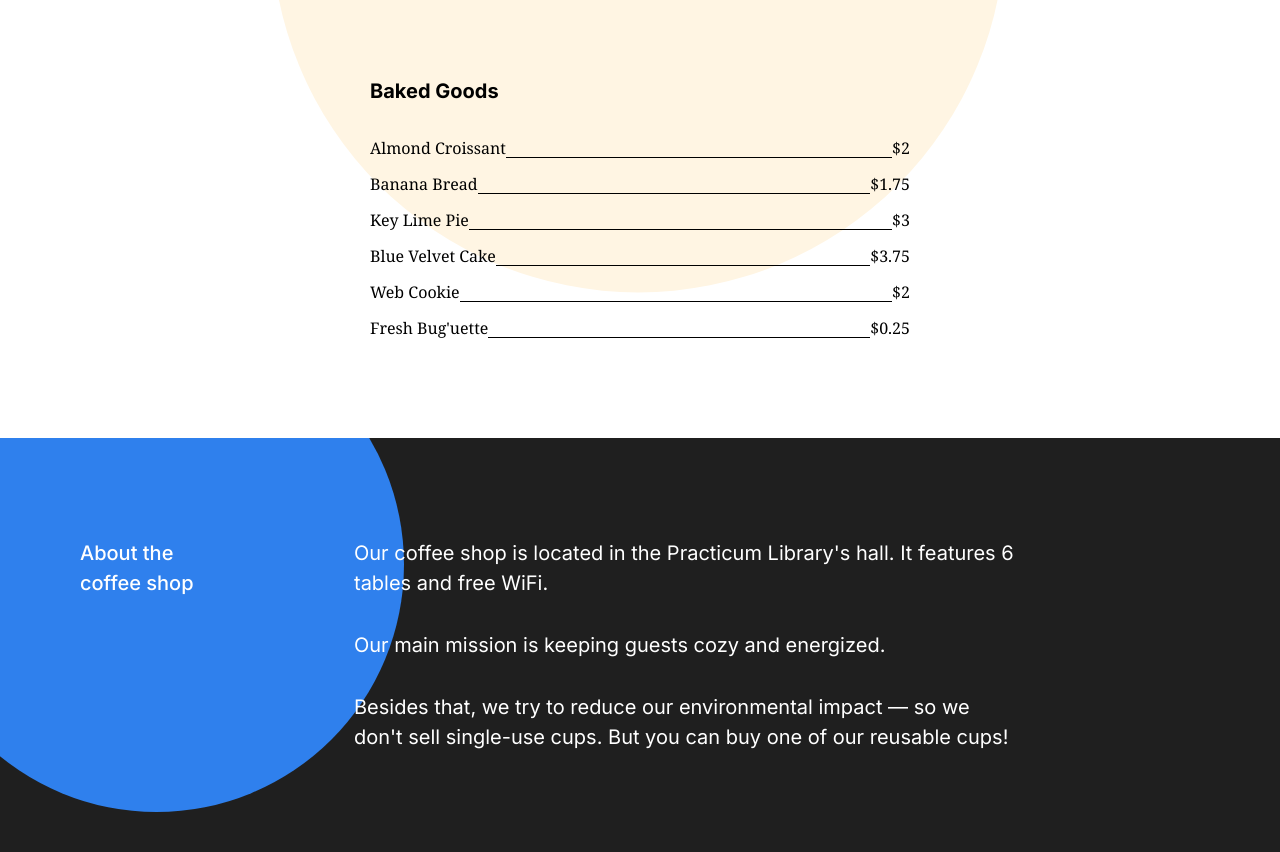
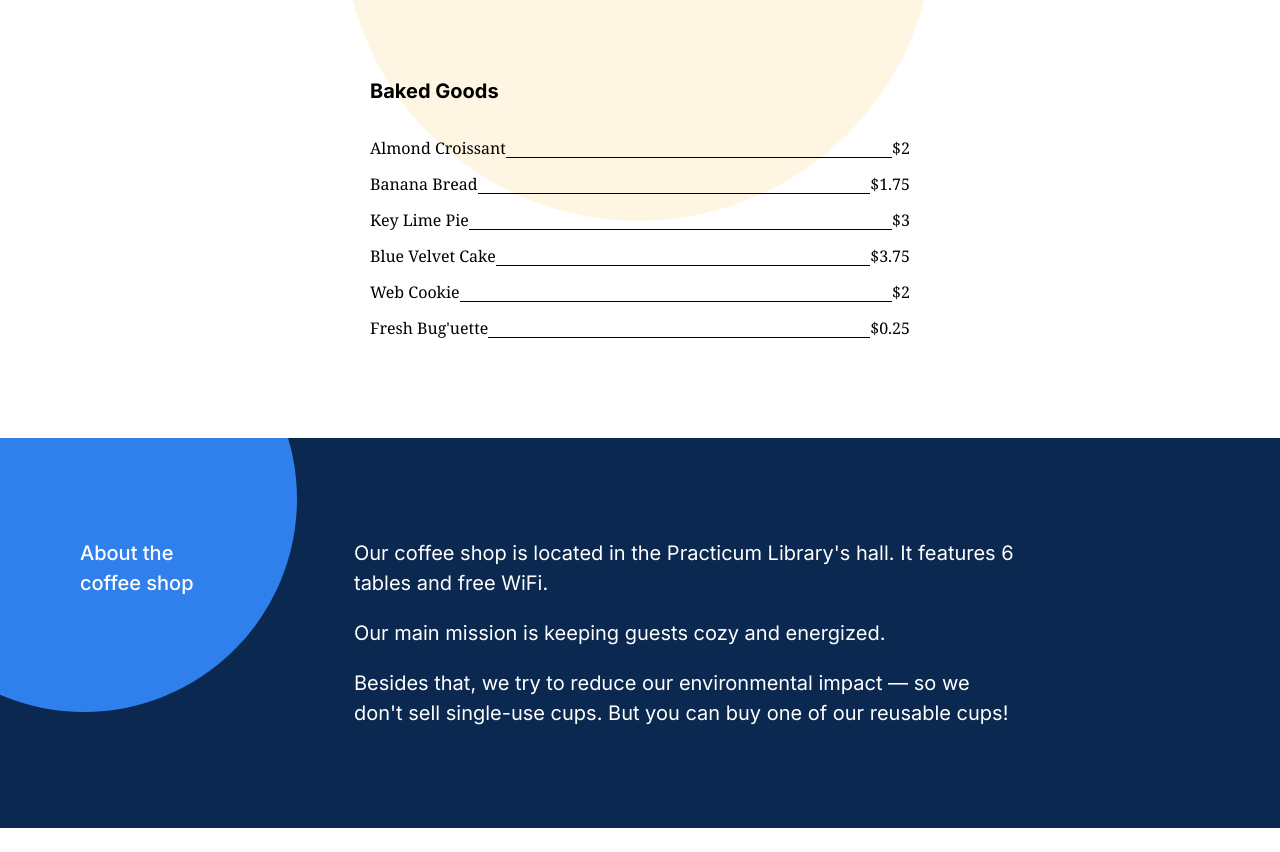
Before and after one commit to ncelesky/se_project_coffeeshop, a plain HTML site: page index.html in a window 1280 px wide. Shown: the part 3220-4072 px from the top of the page. After the commit the page ends 4048 px from the top, so only its background shows below. Drawn offline with Linux system fonts and the light colour scheme.

Commit message:
New update to menu.css

```diff
--- a/blocks/about.css
+++ b/blocks/about.css
@@ -1,6 +1,6 @@
 .about {
   padding: 100px 80px;
-  background-color: #1f1f1f;
+  background-color: #0a2850;
   color: #fff;
   overflow: hidden;
   position: relative;
@@ -28,7 +28,7 @@
   text-align: start;
   display: flex;
   flex-direction: column;
-  gap: 32px;
+  gap: 20px;
 }
 
 .about__paragraph {
@@ -38,11 +38,11 @@
 
 .about__circle {
   background-color: #2f80ed;
-  width: 495px;
-  height: 495px;
+  width: 426px;
+  height: 426px;
   border-radius: 50%;
   z-index: 1;
   position: absolute;
-  top: -121px;
-  left: -91px;
+  top: -152px;
+  left: -129px;
 }
--- a/blocks/menu.css
+++ b/blocks/menu.css
@@ -6,11 +6,12 @@
   background-size: cover;
   background-position: center;
   background-color: #ffffff;
+  margin-top: 100px;
+  margin-bottom: 100px;
 }
 
 .menu__title {
   margin: auto;
-  padding-top: 100px;
   padding-bottom: 24px;
   width: 780px;
   text-align: center;
@@ -42,7 +43,6 @@
   flex-wrap: wrap;
   list-style-type: none;
   gap: 100px;
-  padding-bottom: 100px;
 }
 
 .card {
@@ -75,6 +75,6 @@
 }
 
 .card__list-divider {
-  flex-grow: 3;
+  flex-grow: 4;
   border-bottom: 1px solid #000;
 }
```
